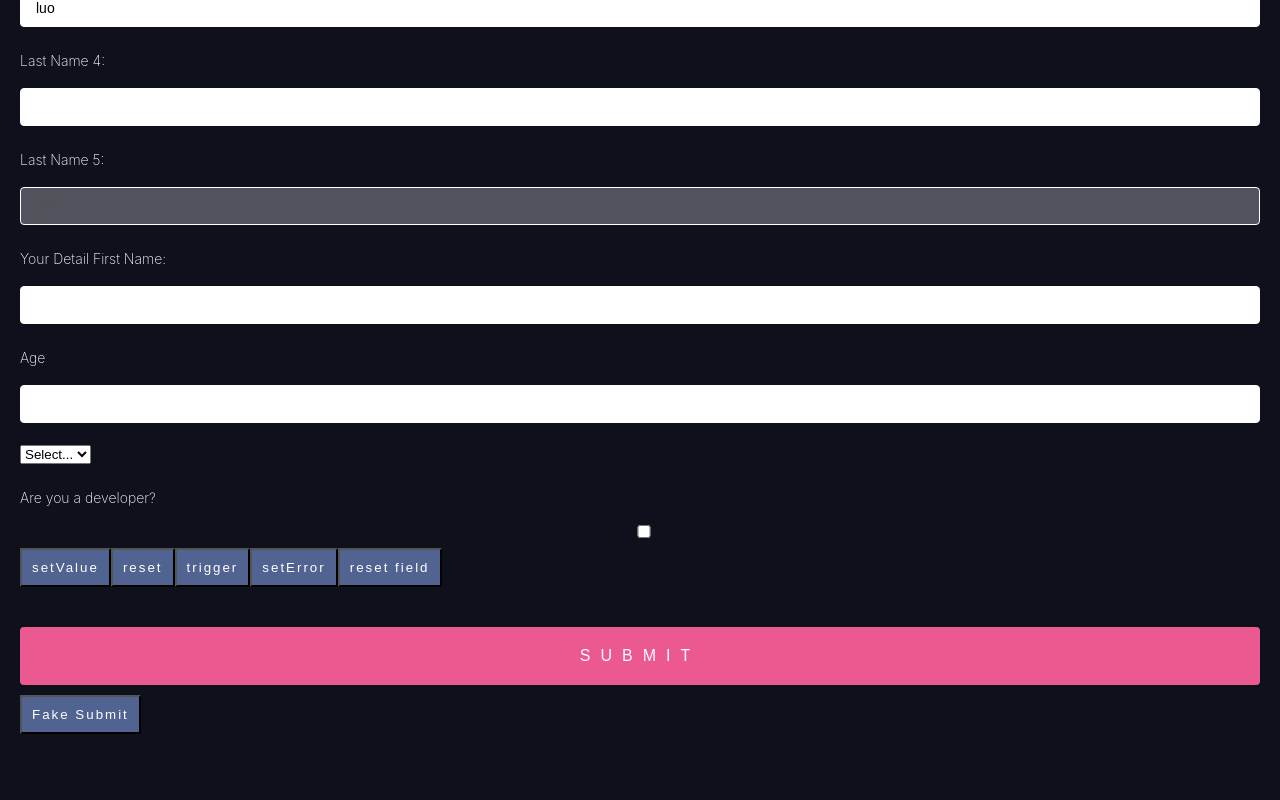
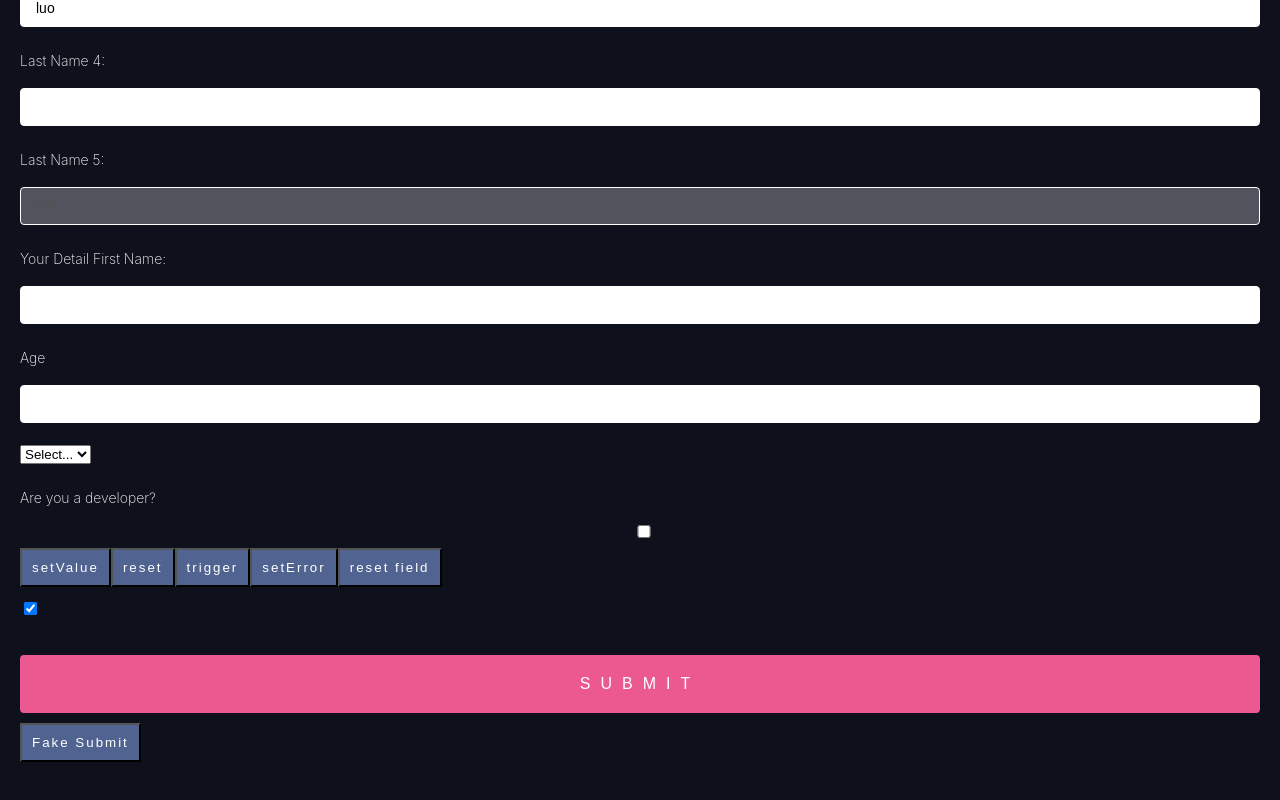
Before and after one commit to Annie-Huang/react-hook-form-tutorial, a React (Create React App) app: page / in a window 1280 px wide. Shown: the part 343-1143 px from the top of the page. Built offline with nearby package versions, Linux system fonts and the light colour scheme.

Commit message:
unregister a field when the input is is unmounted.

```diff
--- a/src/App.css
+++ b/src/App.css
@@ -38,6 +38,11 @@ input {
   padding: 10px 15px;
   margin-bottom: 10px;
   font-size: 14px;
+}
+
+:not(label) + input[type='checkbox'] {
+  width: auto;
+  margin-top: 15px;
 }
 
 label,
--- a/src/components/BasicWithTypescript.tsx
+++ b/src/components/BasicWithTypescript.tsx
@@ -17,6 +17,7 @@ type FormValues = {
   lastName3: string;
   lastName4: string;
   lastName5: string;
+  checkbox: boolean;
 };
 
 const sleep = (ms: number) => new Promise((resolve) => setTimeout(resolve, ms));
@@ -77,8 +78,10 @@ const BasicWithTypescript = () => {
       lastName2: 'bill',
       lastName3: 'bill',
       lastName5: 'bill',
+      checkbox: true,
     },
     criteriaMode: 'all',
+    shouldUnregister: true,
   });
 
   // When you use validate option, you can get the validate of the field straight away.
@@ -149,6 +152,9 @@ const BasicWithTypescript = () => {
   // useEffect(() => {...}, [firstName])
   // Correct approach:
   // <p>{firstName === 'bill1' ? 'This is a fake one' : 'wait'}</p>
+  // --------------------------------------------
+  const checkbox = watch('checkbox');
+  console.log('checkbox=', checkbox);
 
   console.log('errors=', errors);
   // console.log('isValid=', isValid);
@@ -304,11 +310,20 @@ const BasicWithTypescript = () => {
         {/*  })}*/}
         {/*  id='First Name'*/}
         {/*/>*/}
+        {/*========================================================================*/}
         {/* NOTE: You would have the shortcut for required like below....*/}
-        <input
-          {...register('firstName', { required: 'This is required' })}
-          id='First Name'
-        />
+        {/*<input*/}
+        {/*  {...register('firstName', { required: 'This is required' })}*/}
+        {/*  id='First Name'*/}
+        {/*/>*/}
+        {/*========================================================================*/}
+        {/* NOTE: this need to work with "shouldUnregister: true," */}
+        {checkbox && (
+          <input
+            {...register('firstName', { required: 'This is required' })}
+            id='First Name'
+          />
+        )}
         {errors.firstName && (
           <p className='error'>{errors.firstName.message}</p>
         )}
@@ -542,6 +557,8 @@ const BasicWithTypescript = () => {
           reset field
         </button>
 
+        <input type='checkbox' {...register('checkbox')} />
+
         <input type='submit' />
         {/*<input type='submit' disabled={!isValid} />*/}
 
```
Also changed, not shown: Note.txt.
